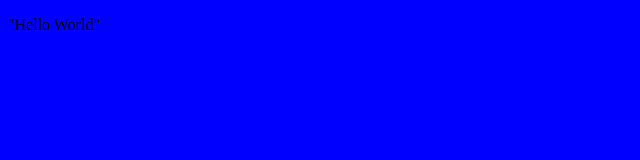
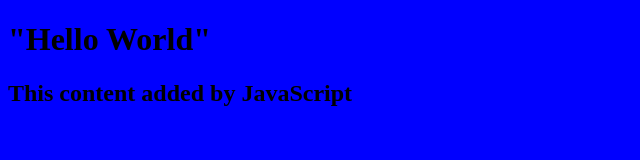
Before and after one commit to kevimuri24/my-personal-website, a plain HTML site: page index.html in a window 1280 px wide. Shown: the whole page, without its empty margins (0-640 px from the left). Drawn offline with Linux system fonts and the light colour scheme.

Commit message:
style.js, added to index.html

```diff
--- a/index.html
+++ b/index.html
@@ -7,8 +7,9 @@
     <title>My Personal Website</title>
 </head>
 <body>
-    <p>
+    <h1>
         "Hello World"
-    </p>
+    </h1>
+    <script src="script.js"></script>
 </body>
 </html>
--- /dev/null
+++ b/script.js
@@ -0,0 +1,4 @@
+const h2 = document.createElement("h2");
+h2.textContent = "This content added by JavaScript";
+
+document.querySelector("body").appendChild(h2);
```
